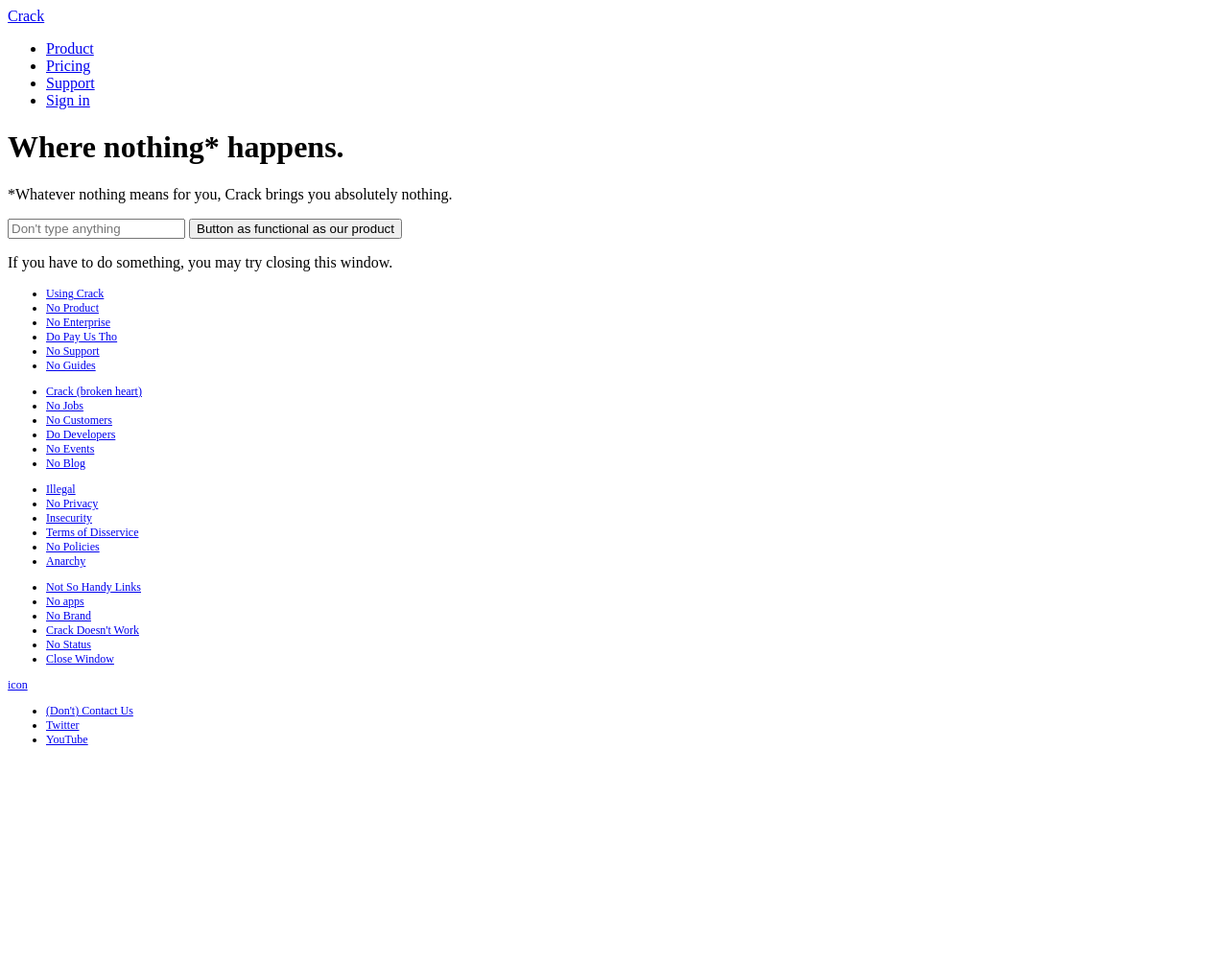
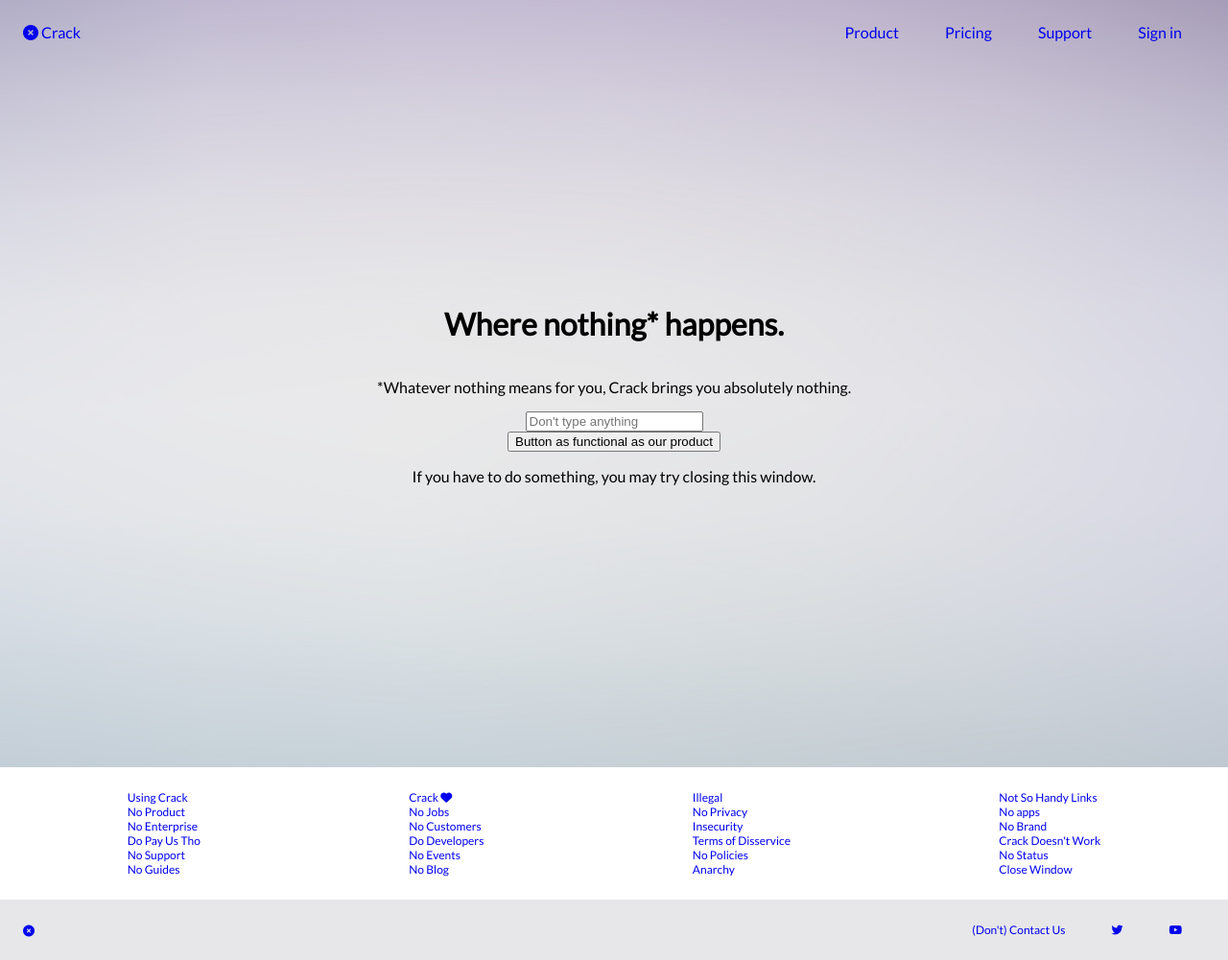
Before and after one commit to annieke/crack, a plain HTML site: page index.html in a window 1280 px wide. Shown: the whole page at 96% size. Before the commit the page ends 800 px from the top, so only its background shows below. Drawn offline with Linux system fonts and the light colour scheme.

Commit message:
elements approximately in place

```diff
--- a/index.html
+++ b/index.html
@@ -6,27 +6,44 @@
 
     <title>Crack: Where nothing happens</title>
 
+    <script src="https://use.fontawesome.com/b276a2e445.js"></script>
+    <link href="https://fonts.googleapis.com/css?family=Lato" rel="stylesheet">
+    <link rel="icon"
+      type="image/png"
+      href="img/logo.png">
     <link rel="stylesheet" href="style.css">
   </head>
 
   <body>
+    <div class="main">
+      <div class="upper">
         <nav>
-      <a href="#">Crack</a>
+          <div class="navigation">
+            <a href="#">
+              <i class="fa fa-times-circle fa-spin" aria-hidden="true"></i> Crack
+            </a>
             <ul>
+              <div class="nav-links">
                 <li><a href="#">Product</a></li>
                 <li><a href="#">Pricing</a></li>
                 <li><a href="#">Support</a></li>
                 <li><a href="#">Sign in</a></li>
+              </div>
             </ul>
+          </div>
         </nav>
 
+        <div class="content">
           <h1>Where nothing* happens.</h1>
           <p>*Whatever nothing means for you, Crack brings you absolutely nothing.</p>
           <input type="text" name="" value="" placeholder="Don't type anything">
           <button type="button" name="button">Button as functional as our product</button>
           <p>If you have to do something, you may try closing this window.</p>
+        </div>
+      </div>
 
       <footer>
+        <div class="lower">
           <ul>
             <li><a href="#">Using Crack</a></li>
             <li><a href="#">No Product</a></li>
@@ -37,7 +54,9 @@
           </ul>
 
           <ul>
-        <li><a href="#">Crack (broken heart)</a></li>
+            <li>
+              <a href="#">Crack <i class="fa fa-heart" aria-hidden="true"></i></a>
+            </li>
             <li><a href="#">No Jobs</a></li>
             <li><a href="#">No Customers</a></li>
             <li><a href="#">Do Developers</a></li>
@@ -63,14 +82,25 @@
             <li><a href="#">Close Window</a></li>
           </ul>
 
-      <a href="#">icon</a>
+        </div>
+
+        <div class="contacts">
+          <a href="#"><i class="fa fa-times-circle fa-spin" aria-hidden="true"></i></a>
 
           <ul>
+            <div class="nav-links">
               <li><a href="#">(Don't) Contact Us</a></li>
-        <li><a href="#">Twitter</a></li> <!-- troll these 2 links lol -->
-        <li><a href="#">YouTube</a></li>
+              <li>
+                <a href="#"><i class="fa fa-twitter" aria-hidden="true"></i></a>
+              </li> <!-- troll these 2 links lol -->
+              <li>
+                <a href="#"><i class="fa fa-youtube-play" aria-hidden="true"></i></a>
+              </li>
+            </div>
           </ul>
+        </div>
       </footer>
+    </div>
   </body>
 
 </html>
--- a/style.css
+++ b/style.css
@@ -1,12 +1,82 @@
 html {
   font-size: 16px;
   box-sizing: border-box;
+}
+
+body {
+  font-family: 'Lato', sans-serif;
+  margin: 0;
+  padding: 0;
 }
 
 *, *:before, *:after {
   box-sizing: inherit;
 }
 
+ul {
+  list-style: none;
+  margin: 0;
+  padding: 0;
+}
+
+a {
+  text-decoration: none;
+}
+
+.main {
+  display: flex;
+  flex-direction: column;
+}
+
+.upper {
+  background-image: url("img/background.jpg");
+  background-size: cover;
+  height: 100vh;
+  padding: 3vh;
+  display: flex;
+  flex-direction: column;
+}
+
+
+.navigation {
+  display: flex;
+  flex-direction: row;
+  justify-content: space-between;
+}
+
+.nav-links {
+  display: flex;
+  flex-direction: row;
+  justify-content: space-between;
+}
+
+div.nav-links > li a {
+  padding: 3vh;
+}
+
+.content {
+  height: 100%;
+  display: flex;
+  flex-direction: column;
+  justify-content: center;
+  align-items: center;
+}
+
 footer {
   font-size: 0.75rem;
 }
+
+.lower {
+  padding: 3vh;
+  display: flex;
+  flex-direction: row;
+  justify-content: space-around;
+}
+
+.contacts {
+  padding: 3vh;
+  display: flex;
+  flex-direction: row;
+  justify-content: space-between;
+  background-color: #E7E7E9;
+}
```
Also changed, not shown: img/background.jpg (added), img/logo.png (added). Lines whose indentation alone changed are shown as unchanged.
